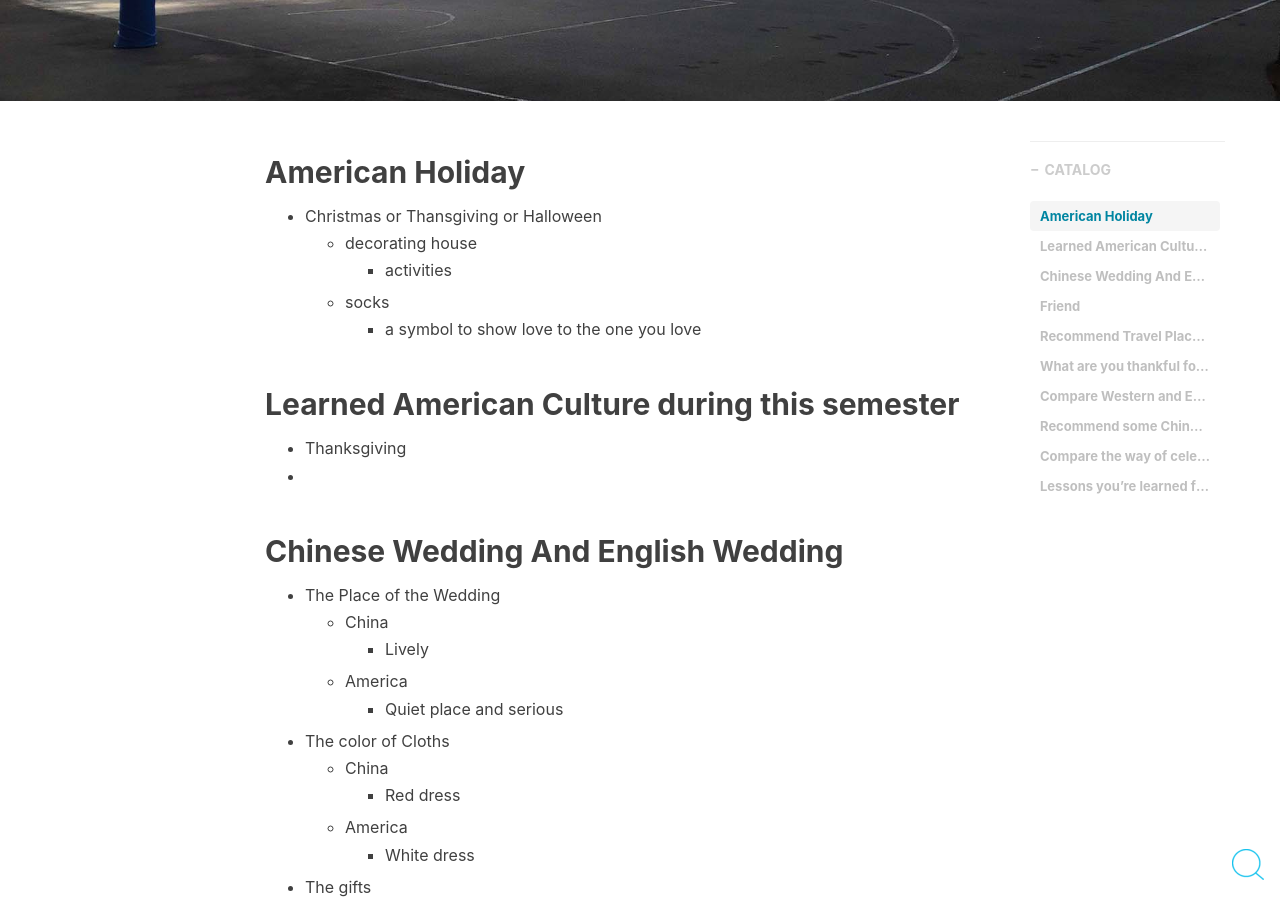
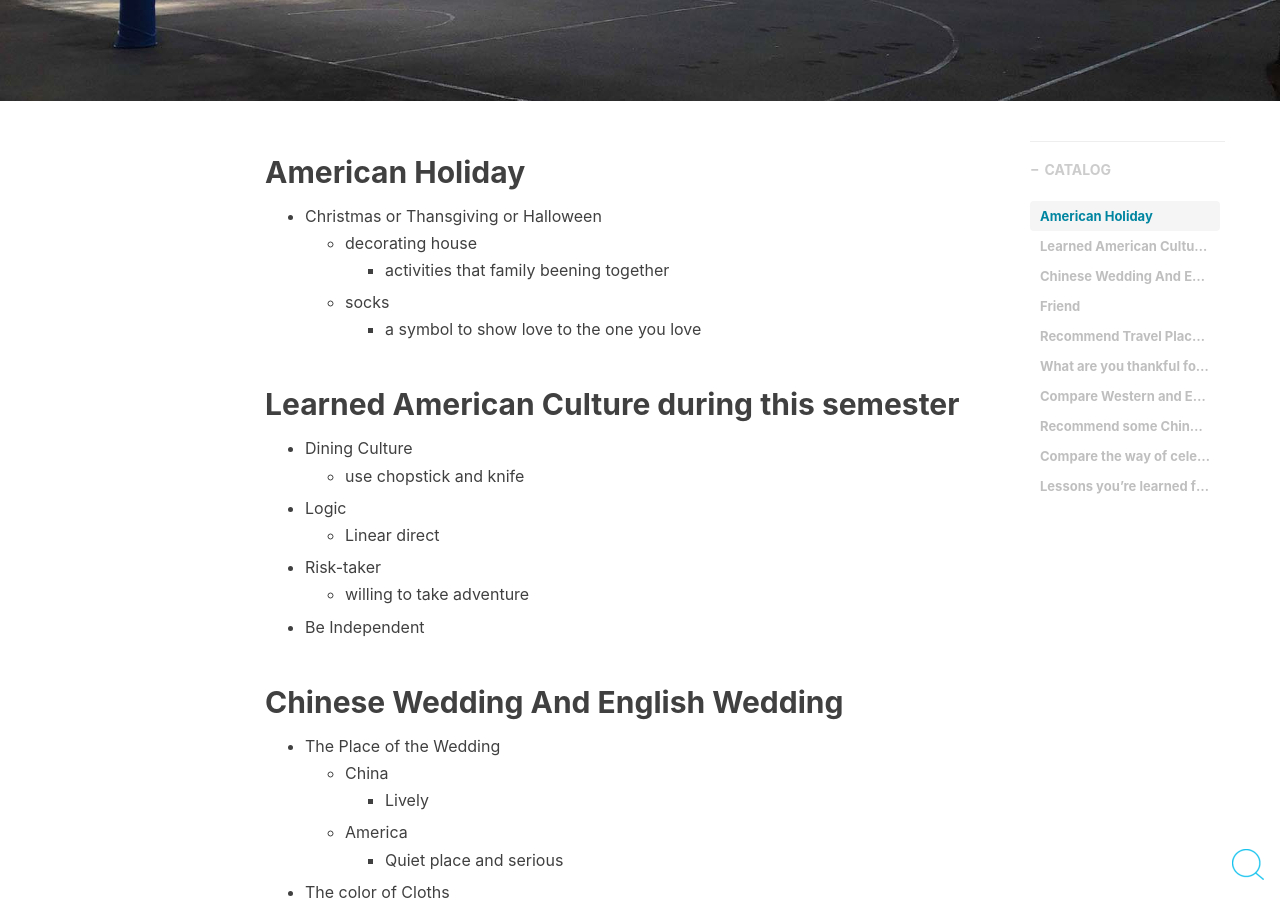
Before and after one commit to Kingtous/Kingtous.github.io, a Jekyll site: the page built from _posts/2019-01-06-oralenglish.md, in a window 1280 px wide and 900 px high, scrolled down 422 px. Built offline with Jekyll 4.4.1, drawn with Linux system fonts in a browser that asks for light colours; nearby versions of some CDN libraries; comment, search, counter and statistics services are not loaded.

Commit message:
edit oralEnglish Test

```diff
--- a/_posts/2019-01-06-oralenglish.md
+++ b/_posts/2019-01-06-oralenglish.md
@@ -12,7 +12,7 @@ catalog: true
 
 - Christmas or Thansgiving or Halloween
   - decorating house
-    - activities
+    - activities that family beening together
   - socks
     - a symbol to show love to the one you love
 
@@ -20,12 +20,13 @@ catalog: true
 
 ## Learned American Culture during this semester
 
-- Thanksgiving
--
-
-
-
-
+- Dining Culture
+  - use chopstick and knife
+- Logic
+  - Linear direct
+- Risk-taker
+  - willing to take adventure
+- Be Independent
 
 ## Chinese Wedding And English Wedding
 
```
